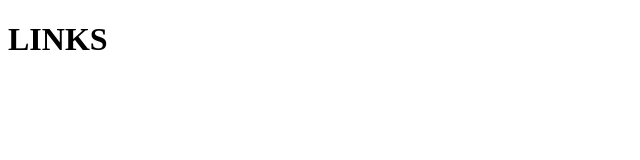
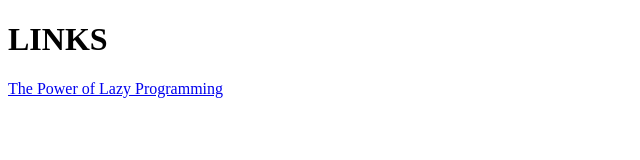
Before and after one commit to mrpavsss/Lazy-Programming-Links, a plain HTML site: page index.html in a window 1280 px wide. Shown: the whole page, without its empty margins (0-640 px from the left). Drawn offline with Linux system fonts and the light colour scheme.

Commit message:
Update index.html

```diff
--- a/index.html
+++ b/index.html
@@ -6,5 +6,6 @@
 </head>
 <body>
   <h1>LINKS</h1>
+    <a href="https://www.infoworld.com/article/3122803/the-power-of-lazy-programming.html">The Power of Lazy Programming</a></h3>
 </body>
 </html>
```
